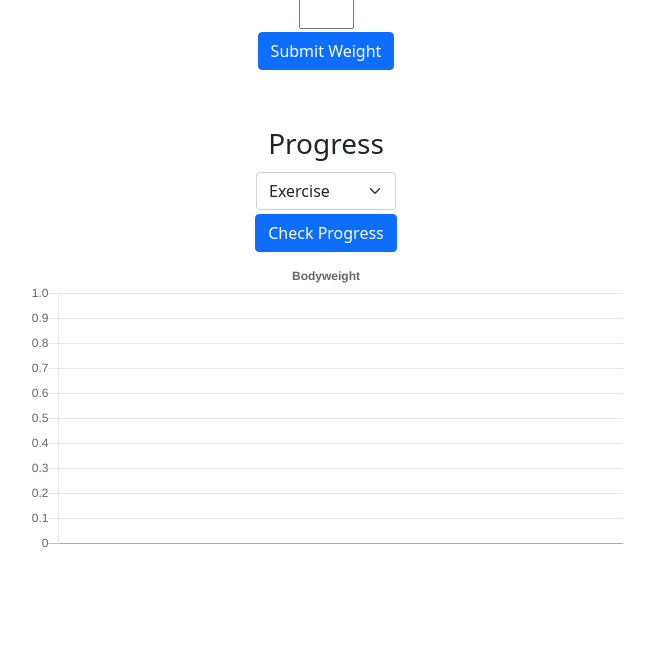
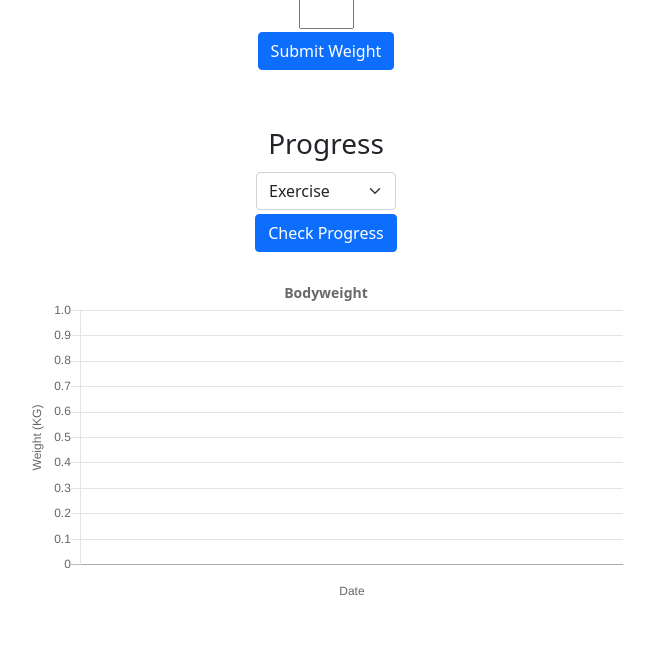
Before and after one commit to ElmarGeerlings/workout, a Flask app: page /goals in a window 1280 px wide. Shown: the part 477-1128 px from the top of the page, without its empty margins (314-969 px from the left). Before the commit the page ends 1024 px from the top, so only its background shows below. Run offline with Flask 2, Linux system fonts and the light colour scheme; data that the repository does not hold is empty; some libraries are stand-ins or nearby versions.

Commit message:
changed goals graph

```diff
--- a/static/styles.css
+++ b/static/styles.css
@@ -6,6 +6,19 @@ input[type="number"]{
 label{
     text-align:left;
     margin-top:0.2cm;
+}
+
+.graphtop{
+    margin-top: 0.8cm;
+    font-size: 14px;
+    font-weight: bold;
+    color: DimGray;
+}
+
+.chart{
+    margin:auto;
+    width:100%;
+    max-width:600px
 }
 
 p {
--- a/templates/goals.html
+++ b/templates/goals.html
@@ -55,9 +55,13 @@
   <button style="margin-top: 0.1cm;" class="btn btn-primary" type="submit" name="button">Check Progress</button>
 </form>
 
+<div class="graphtop">
+  {{ exercise }}
+</div>
+
 <script src="https://cdnjs.cloudflare.com/ajax/libs/Chart.js/2.9.4/Chart.js"></script>
 
-<canvas id="myChart" style="margin:auto;margin-top: 0.2cm;width:100%;max-width:600px"></canvas>
+<canvas id="myChart" class="chart"></canvas>
 
 <script>
 var xValues = {{ dates|tojson }};
@@ -75,13 +79,23 @@ new Chart("myChart", {
       data: yValues
     }]
   },
-  options: {
+  options : {
     legend: {display: false},
-    title: {
-      display: true,
-      text: "{{ exercise }}"
+      scales: {
+        yAxes: [{
+          scaleLabel: {
+            display: true,
+            labelString: 'Weight (KG)'
+          }
+        }],
+        xAxes: [{
+          scaleLabel: {
+            display: true,
+            labelString: 'Date'
+          }
+        }],
+      }
     }
-  }
 });
 </script>
 
```
